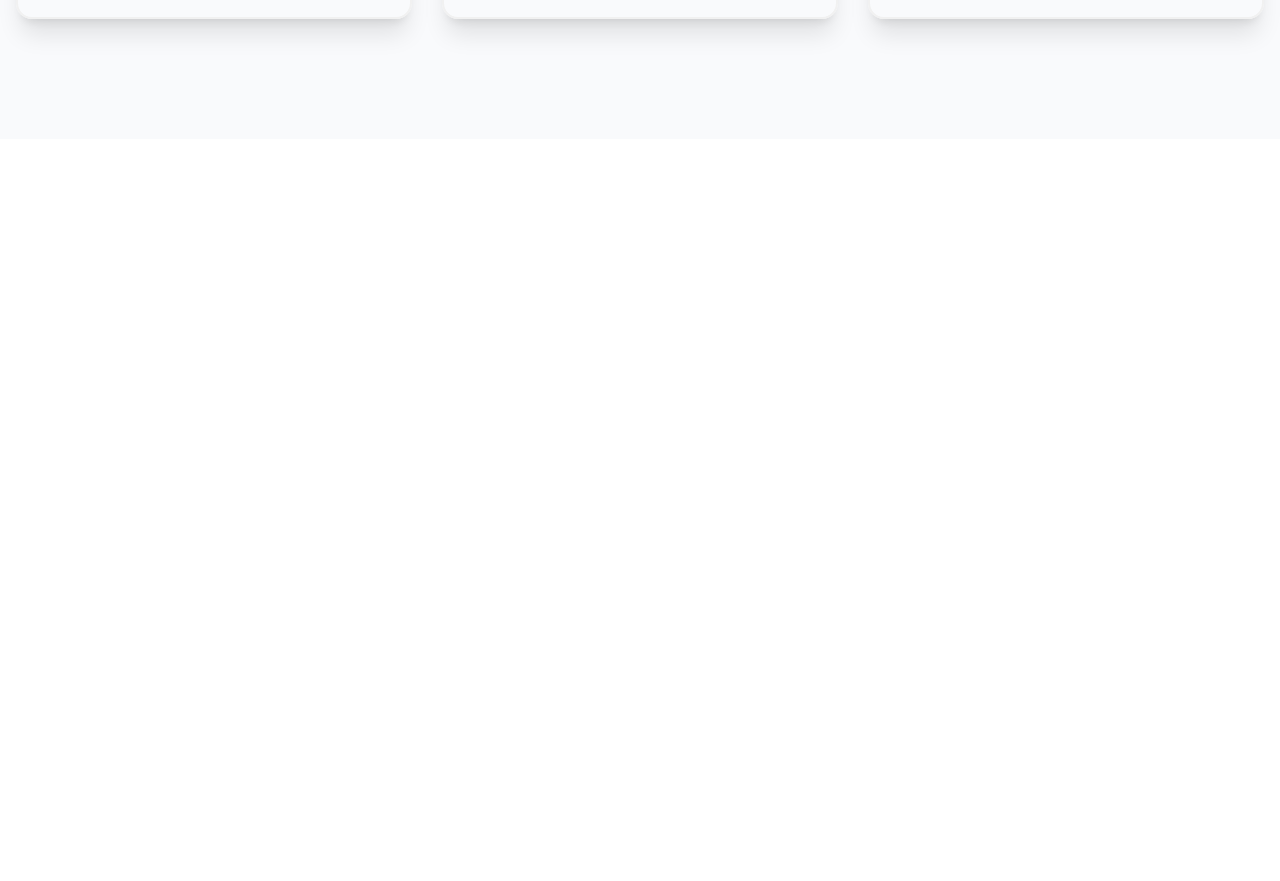
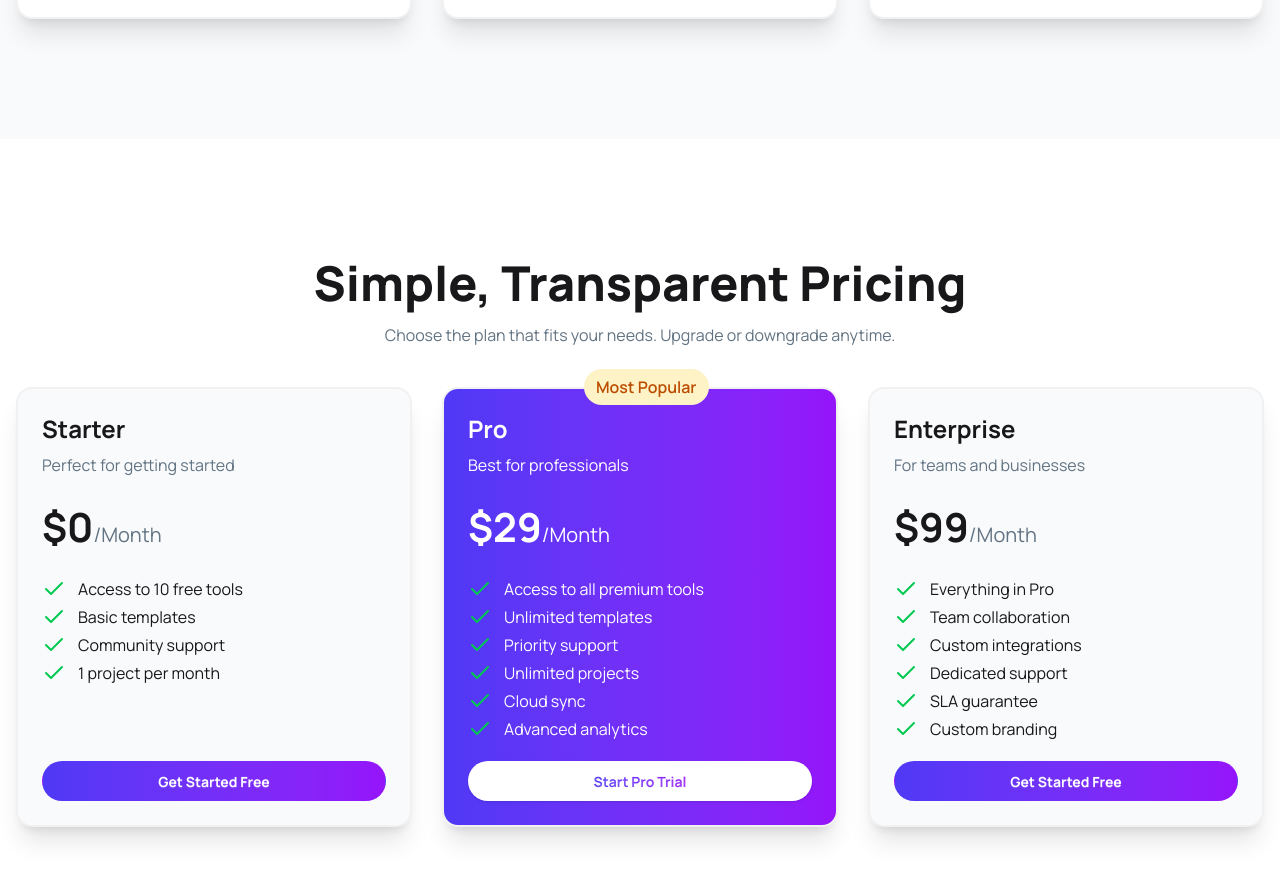
Before and after one commit to raju-rifat-295/digitools-platform, a React (Vite) app: page / in a window 1280 px wide. Shown: the part 3240-4121 px from the top of the page. Before the commit the page ends 3379 px from the top, so only its background shows below. Built offline with nearby package versions, Linux system fonts and the light colour scheme.

Commit message:
worked on pricing section

```diff
--- a/src/App.jsx
+++ b/src/App.jsx
@@ -6,6 +6,7 @@ import Main from './components/Main'
 import Navbar from './components/Navbar'
 import Status from './components/Status'
 import Steps from './components/Steps'
+import Pricing from './components/Pricing'
 const productsData = async () => {
   const res = await fetch('/productsData.json');
   return res.json();
@@ -23,6 +24,7 @@ function App() {
       <Status></Status>
       <Main setCartTip={setCartTip} products={products}></Main>
       <Steps></Steps>
+      <Pricing></Pricing>
     </>
   )
 }
--- a/src/components/Main.jsx
+++ b/src/components/Main.jsx
@@ -52,7 +52,7 @@ const Main = ({ products, setCartTip }) => {
                                     <button onClick={() => setCartArr([])} className='btn btn-ghost rounded-full bg-linear-to-r from-[#4F39F6] to-[#9514FA] py-4 px-5 text-white font-bold w-full'>Proceed to Checkout</button>
                                 </div> :
 
-                                <div className='w-full min-h-[300px] text-[#627382] flex flex-col items-center justify-center gap-4 font-bold p-10 bg-[#F2F2F2] rounded-lg'>
+                                <div className='w-full min-h-75 text-[#627382] flex flex-col items-center justify-center gap-4 font-bold p-10 bg-[#F2F2F2] rounded-lg'>
                                     <Frown size={64} strokeWidth={2} />
                                     <h2 className='text-xl'>Cart is Empty</h2>
                                 </div>
--- /dev/null
+++ b/src/components/Pricing.jsx
@@ -0,0 +1,74 @@
+import { Check } from 'lucide-react';
+import React from 'react';
+
+const Pricing = () => {
+    return (
+        <div className='py-30 px-4'>
+            <div className='max-w-7xl mx-auto text-center'>
+                <div className='space-y-4'>
+                    <h1 className='font-extrabold text-5xl'>Simple, Transparent Pricing</h1>
+                    <p className='text-[16px] text-[#627382]'>Choose the plan that fits your needs. Upgrade or downgrade anytime.</p>
+                </div>
+
+                <div className='grid grid-cols-1 md:grid-cols-2 lg:grid-cols-3 gap-7.5 mt-10'>
+                    <div className='flex flex-col bg-[#F9FAFC] p-6 space-y-5 relative border-2 border-[#F1F1F1] shadow-xl rounded-2xl text-left'>
+                        <div className='space-y-2'>
+                            <h3 className='font-bold text-2xl'>Starter</h3>
+                            <p className='text-[#627382]'>Perfect for getting started</p>
+                        </div>
+                        <p className='font-bold text-[40px]'>$0<span className='font-normal text-[#627382] text-[20px]'>/Month</span></p>
+                        <ul className='space-y-1 flex-1'>
+                            <li className='flex gap-3'><Check className="text-green-500"></Check>Access to 10 free tools</li>
+                            <li className='flex gap-3'><Check className="text-green-500"></Check>Basic templates</li>
+                            <li className='flex gap-3'><Check className="text-green-500"></Check>Community support</li>
+                            <li className='flex gap-3'><Check className="text-green-500"></Check>1 project per month</li>
+                        </ul>
+                        <button className='btn btn-ghost rounded-full w-full bg-linear-to-r from-[#4F39F6] to-[#9514FA] py-4 px-5 text-white font-bold'>Get Started Free</button>
+                    </div>
+
+                    <div className='flex flex-col bg-linear-to-r from-[#4F39F6] to-[#9514FA] p-6 space-y-5 relative text-white border-2 border-[#F1F1F1] shadow-xl rounded-2xl text-left'>
+                        <div className='absolute text-[#BB4D00] bg-[#FEF3C6] px-3 py-1.5 -top-5 left-35 rounded-full font-semibold'>Most Popular</div>
+                        <div className='space-y-2'>
+                            <h3 className='font-bold text-2xl'>Pro</h3>
+                            <p className=''>Best for professionals</p>
+                        </div>
+                        <p className='font-bold text-[40px]'>$29<span className='font-normal text-[20px]'>/Month</span></p>
+                        <ul className='space-y-1 flex-1'>
+                            <li className='flex gap-3'><Check className="text-green-500"></Check>Access to all premium tools</li>
+                            <li className='flex gap-3'><Check className="text-green-500"></Check>Unlimited templates</li>
+                            <li className='flex gap-3'><Check className="text-green-500"></Check>Priority support</li>
+                            <li className='flex gap-3'><Check className="text-green-500"></Check>Unlimited projects</li>
+                            <li className='flex gap-3'><Check className="text-green-500"></Check>Cloud sync</li>
+                            <li className='flex gap-3'><Check className="text-green-500"></Check>Advanced analytics</li>
+                        </ul>
+                        <button className='btn border-none rounded-full w-full bg-white py-4 px-5 font-bold shadow-sm hover:bg-gray-50'>
+                            <span className='bg-linear-to-r from-[#4F39F6] to-[#9514FA] bg-clip-text text-transparent'>
+                                Start Pro Trial
+                            </span>
+                        </button>
+                    </div>
+
+                    <div className='flex flex-col bg-[#F9FAFC] p-6 space-y-5 relative border-2 border-[#F1F1F1] shadow-xl rounded-2xl text-left'>
+                        <div className='space-y-2'>
+                            <h3 className='font-bold text-2xl'>Enterprise</h3>
+                            <p className='text-[#627382]'>For teams and businesses</p>
+                        </div>
+                        <p className='font-bold text-[40px]'>$99<span className='font-normal text-[#627382] text-[20px]'>/Month</span></p>
+                        <ul className='space-y-1 flex-1'>
+                            <li className='flex gap-3'><Check className="text-green-500"></Check>Everything in Pro</li>
+                            <li className='flex gap-3'><Check className="text-green-500"></Check>Team collaboration</li>
+                            <li className='flex gap-3'><Check className="text-green-500"></Check>Custom integrations</li>
+                            <li className='flex gap-3'><Check className="text-green-500"></Check>Dedicated support</li>
+                            <li className='flex gap-3'><Check className="text-green-500"></Check>SLA guarantee</li>
+                            <li className='flex gap-3'><Check className="text-green-500"></Check>Custom branding</li>
+                        </ul>
+                        <button className='btn btn-ghost rounded-full w-full bg-linear-to-r from-[#4F39F6] to-[#9514FA] py-4 px-5 text-white font-bold'>Get Started Free</button>
+                    </div>
+                </div>
+            </div>
+
+        </div>
+    );
+};
+
+export default Pricing;
--- a/src/components/Steps.jsx
+++ b/src/components/Steps.jsx
@@ -12,19 +12,19 @@ const Steps = () => {
                     <p className='text-[16px] text-[#627382]'>Start using premium digital tools in minutes, not hours.</p>
                 </div>
                 <div className='grid grid-cols-1 md:grid-cols-2 lg:grid-cols-3 gap-7.5 mt-10'>
-                    <div className='px-6 py-22 flex flex-col justify-center items-center space-y-4 relative border-2 border-[#F1F1F1] shadow-xl rounded-2xl'>
+                    <div className='bg-white px-6 py-22 flex flex-col justify-center items-center space-y-4 relative border-2 border-[#F1F1F1] shadow-xl rounded-2xl'>
                         <div className='bg-linear-to-r from-[#4F39F6] to-[#9514FA] px-3 py-2.5 w-11 rounded-full text-white font-bold absolute top-3 right-3'>01</div>
                         <div className='size-25 rounded-full bg-[#E1E7FF] flex justify-center items-center'><img className='size-15' src={User} alt="" /></div>
                         <h3 className='text-2xl font-bold'>Create Account</h3>
                         <p className='text-[#627382]'>Sign up for free in seconds. No credit card required to get started.</p>
                     </div>
-                    <div className='px-6 py-22 flex flex-col justify-center items-center space-y-4 relative border-2 border-[#F1F1F1] shadow-xl rounded-2xl'>
+                    <div className='bg-white px-6 py-22 flex flex-col justify-center items-center space-y-4 relative border-2 border-[#F1F1F1] shadow-xl rounded-2xl'>
                         <div className='bg-linear-to-r from-[#4F39F6] to-[#9514FA] px-3 py-2.5 w-11 rounded-full text-white font-bold absolute top-3 right-3'>02</div>
                         <div className='size-25 rounded-full bg-[#E1E7FF] flex justify-center items-center'><img className='size-15' src={Package} alt="" /></div>
                         <h3 className='text-2xl font-bold'>Choose Products</h3>
                         <p className='text-[#627382]'>Browse our catalog and select the tools that fit your needs.</p>
                     </div>
-                    <div className='px-6 py-22 flex flex-col justify-center items-center space-y-4 relative border-2 border-[#F1F1F1] shadow-xl rounded-2xl'>
+                    <div className='bg-white px-6 py-22 flex flex-col justify-center items-center space-y-4 relative border-2 border-[#F1F1F1] shadow-xl rounded-2xl'>
                         <div className='bg-linear-to-r from-[#4F39F6] to-[#9514FA] px-3 py-2.5 w-11 rounded-full text-white font-bold absolute top-3 right-3'>03</div>
                         <div className='size-25 rounded-full bg-[#E1E7FF] flex justify-center items-center'><img className='size-15' src={Rocket} alt="" /></div>
                         <h3 className='text-2xl font-bold'>Start Creating</h3>
```
